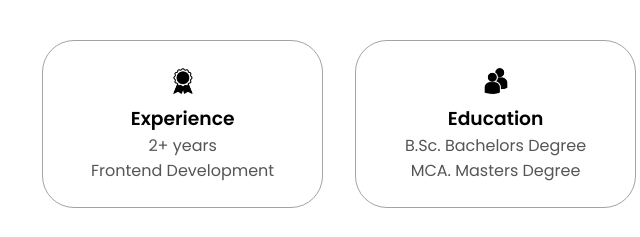
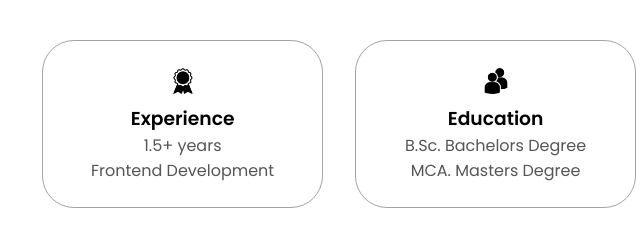
Before and after one commit to Safwankaprakkadan/Safwan-kc-profile, a plain HTML site: page index.html in a window 1280 px wide. Shown: the part 1120-1357 px from the top of the page, 484-1124 px from the left. Drawn offline with Linux system fonts and the light colour scheme.

Commit message:
Update index.html

```diff
--- a/index.html
+++ b/index.html
@@ -74,7 +74,7 @@
           <div class="details-container">
             <img src="./assets/experience.png" alt="Experience icon" class="icon" />
             <h3>Experience</h3>
-            <p>2+ years <br />Frontend Development</p>
+            <p>1.5+ years <br />Frontend Development</p>
           </div>
           <div class="details-container">
             <img src="./assets/education.png" alt="Education icon" class="icon" />
```
